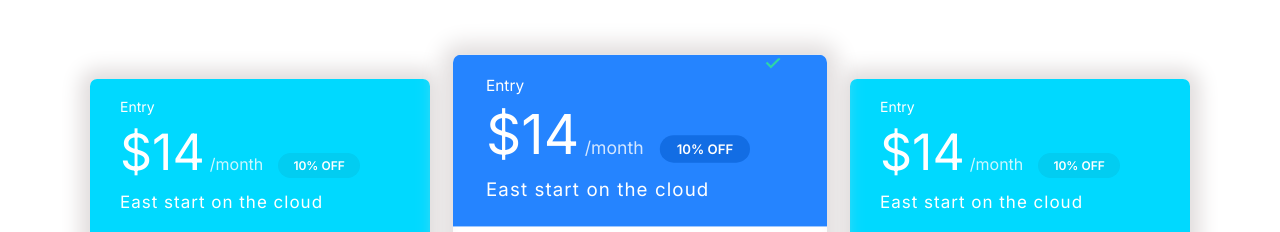
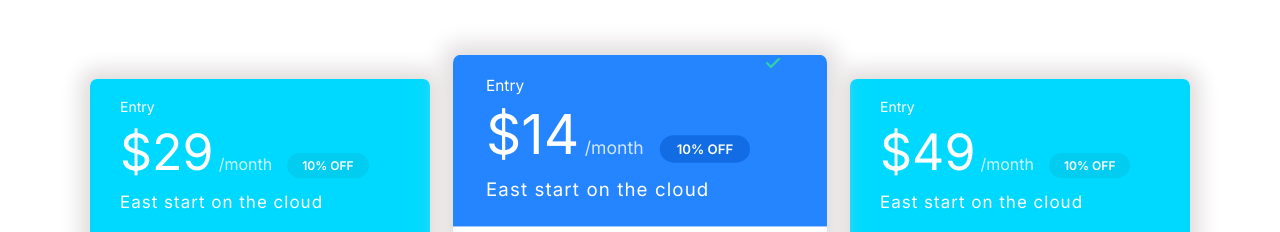
Before and after one commit to zurazautashvili/Moshify, a website built with Parcel: page index.html in a window 1280 px wide. Shown: the part 1260-1492 px from the top of the page. Built offline with nearby package versions, Linux system fonts and the light colour scheme.

Commit message:
Change prices.

```diff
--- a/index.html
+++ b/index.html
@@ -84,7 +84,7 @@
           <div class="card card--secondary">
             <header class="card__header">
               <h3 class="plan__name">Entry</h3>
-              <span class="plan__price">$14</span>
+              <span class="plan__price">$29</span>
               <span class="plan__billing-cycle">/month</span>
               <span class="badge badge--secondary badge--small">10% OFF</span>
               <span class="plan__description">East start on the cloud</span>
@@ -124,7 +124,7 @@
           <div class="card card--secondary">
             <header class="card__header">
               <h3 class="plan__name">Entry</h3>
-              <span class="plan__price">$14</span>
+              <span class="plan__price">$49</span>
               <span class="plan__billing-cycle">/month</span>
               <span class="badge badge--secondary badge--small">10% OFF</span>
               <span class="plan__description">East start on the cloud</span>
```
